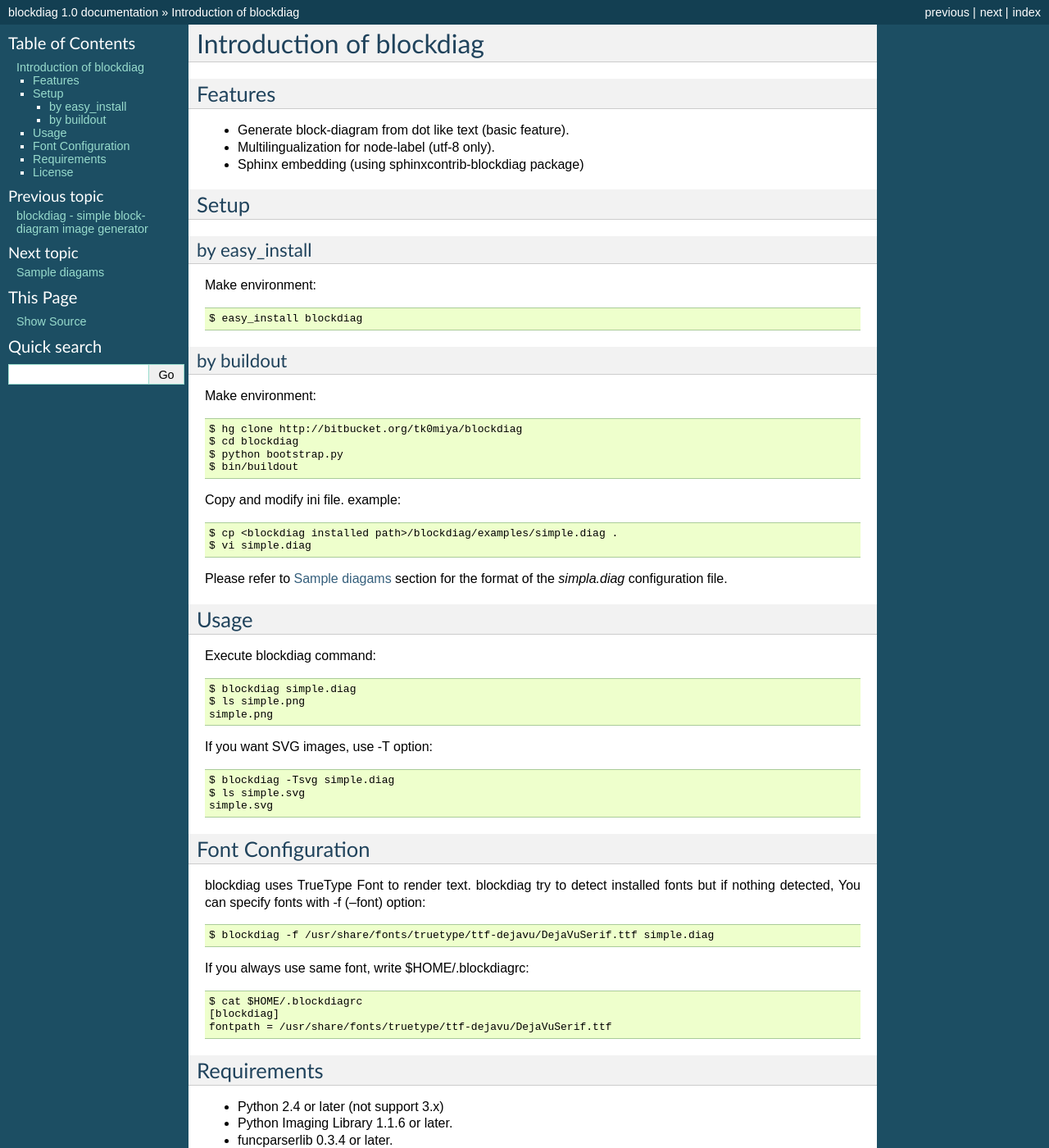
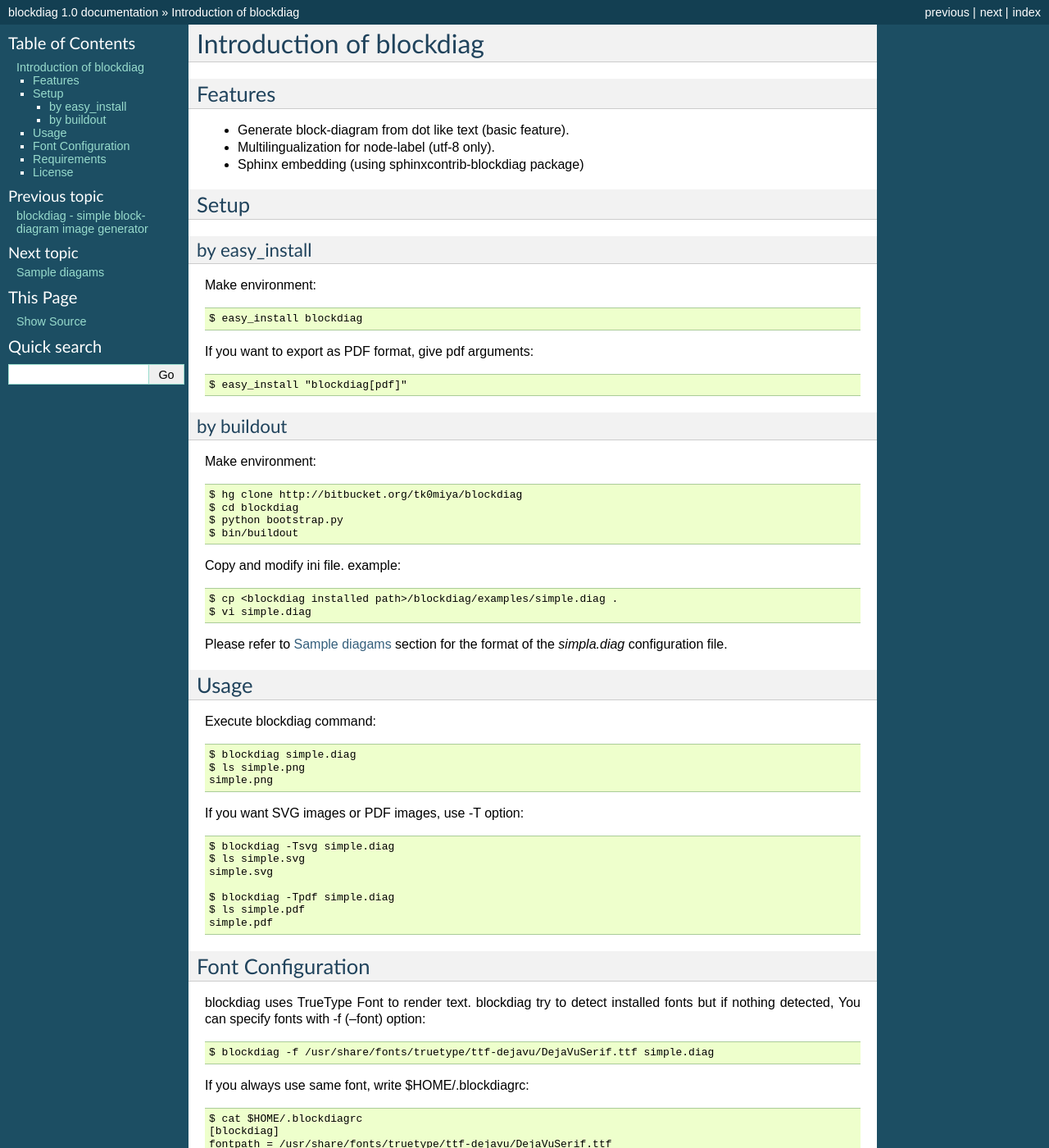
Before and after one commit to blockdiag/blockdiag.com, a Sphinx documentation site: the page built from blockdiag/source/introduction.rst, in a window 1280 px wide and 1400 px high. Shown: the whole window at 82% size. Built offline with Sphinx 7.4.7, drawn with Linux system fonts in a browser that asks for light colours; nearby versions of some CDN libraries.

Commit message:
* Add notation for PDF export

```diff
--- a/blockdiag/source/introduction.rst
+++ b/blockdiag/source/introduction.rst
@@ -17,6 +17,10 @@
 Make environment::
 
    $ easy_install blockdiag
+
+If you want to export as PDF format, give pdf arguments::
+
+   $ easy_install "blockdiag[pdf]"
 
 by buildout
 ------------
@@ -45,11 +49,15 @@
    $ ls simple.png
    simple.png
 
-If you want SVG images, use -T option::
+If you want SVG images or PDF images, use -T option::
 
    $ blockdiag -Tsvg simple.diag
    $ ls simple.svg
    simple.svg
+
+   $ blockdiag -Tpdf simple.diag
+   $ ls simple.pdf
+   simple.pdf
 
 
 Font Configuration
```
Also changed, not shown: 5 other files.
